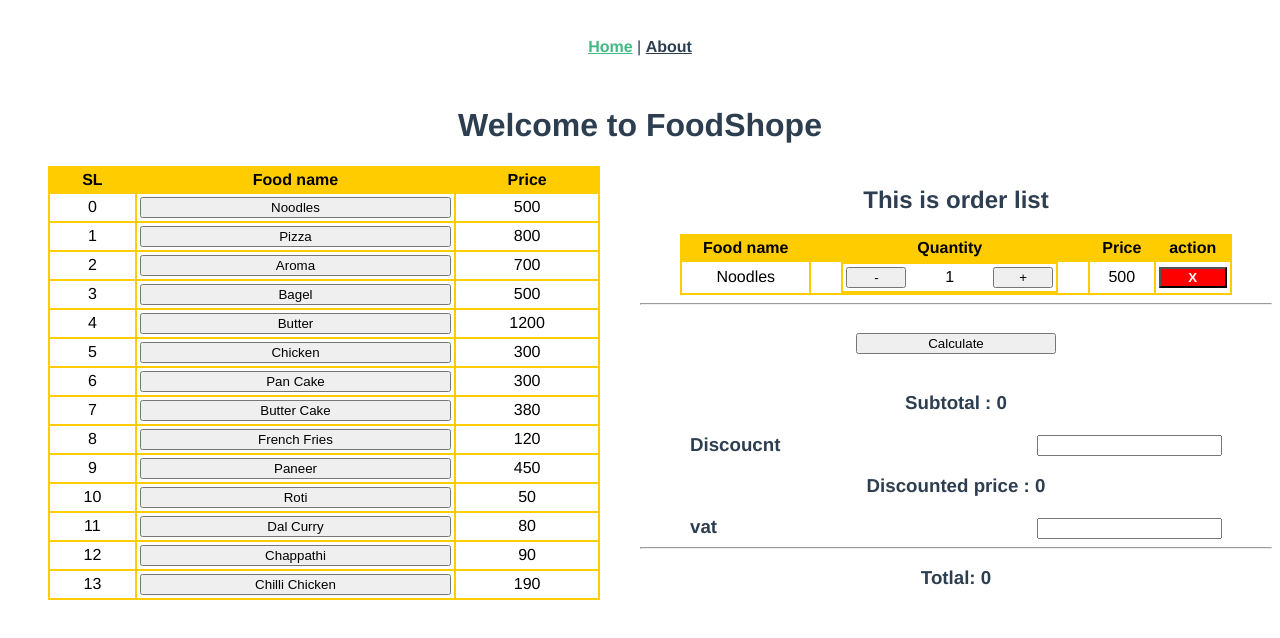
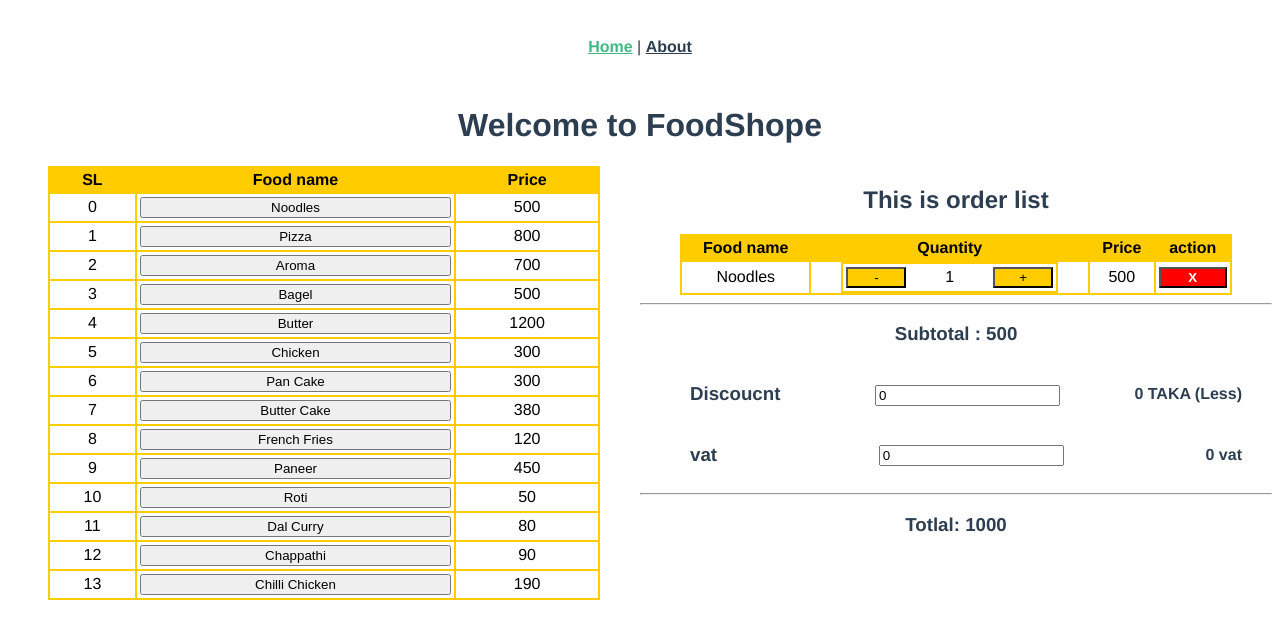
Before and after one commit to parthobepary/second-ecomarch, a Vue app: page / in a window 1280 px wide. Both pictures are taken after a click on the button "Noodles". Shown: the top 638 px of the page. Built offline with nearby package versions, Linux system fonts and the light colour scheme.

Commit message:
auto update done

```diff
--- a/src/components/HelloWorld.vue
+++ b/src/components/HelloWorld.vue
@@ -42,7 +42,7 @@
                     <td>{{ datas.name }}</td>
                     <td class="flex">
                       <button class="xbtn" @click="decriseOne(index)">-</button>
-                      {{ datas.quantity }}
+                      <span>{{ datas.quantity }}</span>
                       <button class="xbtn" @click="incriseOne(index)">+</button>
                     </td>
                     <td>{{ datas.price * datas.quantity }}</td>
@@ -57,21 +57,22 @@
             </div>
             <hr />
             <div>
-              <button @click="invoice" class="cal-btn">Calculate</button>
-              <h3>Subtotal : {{ this.subtotal }}</h3>
+              <h3>Subtotal : {{ subtotall }}</h3>
               <div class="flex">
                 <h3>Discoucnt</h3>
-                <h3><input v-model="discount" type="number" /></h3>
+                <h3><input v-model="discountRate" type="number" /></h3>
+                <h4>{{ this.discount }} TAKA (Less)</h4>
               </div>
               <div>
-                <h3>Discounted price : {{ this.discoundedPrice }}</h3>
+                <!-- <h3>Discounted price : {{ this.discoundedPrice }}</h3> -->
               </div>
               <div class="flex">
                 <h3>vat</h3>
-                <h3><input v-model="vat" type="number" /></h3>
+                <h3><input v-model="vatRate" type="number" /></h3>
+                <h4>{{ this.vats }} vat</h4>
               </div>
               <hr />
-              <h3>Totlal: {{ this.totla }}</h3>
+              <h3>Totlal: {{ total }}</h3>
             </div>
           </div>
         </div>
@@ -87,12 +88,11 @@ export default {
   name: "HelloWorld",
   data() {
     return {
-      discount: "",
-      vat: "",
-      singleDataPrice: 0,
-      subtotal: 0,
-      discoundedPrice: 0,
-      totla: 0,
+      discount: 0,
+      discountRate: 0,
+      vatRate: 0,
+      vats: 0,
+      subtotals: 0,
     };
   },
   computed: {
@@ -100,6 +100,36 @@ export default {
       myData: "footData",
       orderData: "orderData",
     }),
+    subtotall() {
+      let singleQuantity = 0;
+      let singlePrice = 0;
+      let singleTotal = 0;
+      let subtotal = 0;
+
+      this.orderData.map((o) => {
+        singleQuantity = o.quantity;
+        singlePrice = o.price;
+        singleTotal = singleQuantity * singlePrice;
+        subtotal = subtotal + singleTotal;
+        this.subtotals = subtotal + singleTotal;
+      });
+      return subtotal;
+    },
+    total() {
+      let setToal = 0;
+      setToal = this.subtotals - this.discount + this.vats;
+      return setToal;
+    },
+  },
+  watch: {
+    discountRate(nv) {
+      const dis = parseInt(nv);
+      this.discount = (this.subtotals / 2) * (dis / 100);
+    },
+    vatRate(nv) {
+      const vat = parseInt(nv);
+      this.vats = (this.subtotals / 2) * (vat / 100);
+    },
   },
   methods: {
     ...mapActions({
@@ -108,17 +138,6 @@ export default {
       incriseOne: "incriseOne",
       decriseOne: "decriseOne",
     }),
-    invoice() {
-      this.subtotal = 0;
-      this.orderData.map((o) => {
-        this.singleDataPrice = o.quantity * o.price;
-        this.subtotal = this.subtotal + this.singleDataPrice;
-        this.discoundedPrice =
-          this.subtotal - this.subtotal * (parseInt(this.discount) / 100);
-        this.totla =
-          this.discoundedPrice + this.subtotal * (parseInt(this.vat) / 100);
-      });
-    },
   },
 };
 </script>
@@ -127,6 +146,10 @@ export default {
 <style scoped lang="scss">
 .hello {
   text-align: center;
+}
+.xbtn {
+  width: 10px;
+  background-color: #ffcc00;
 }
 .grid {
   display: grid;
--- /dev/null
+++ b/src/components/fakeworld.vue
@@ -0,0 +1,107 @@
+<template>
+  <div id="OrderTable">
+    <h2>OrderTable</h2>
+    <table>
+      <tr>
+        <th>Food Name</th>
+        <th>Quantity</th>
+        <th>Subtotal</th>
+        <th>Action</th>
+      </tr>
+      <tr v-for="food in orderFoods" :key="food.id">
+        <td>{{ food.Food }}</td>
+        <td>
+          <button v-show="food.quantity > 1" @click="redues(food.id)">-</button>
+          <span>{{ food.quantity }}</span>
+          <button @click="incrase(food.id)">+</button>
+        </td>
+        <td>{{ food.Subtotal }}</td>
+        <td><button @click="dlt(food.id)">DLT</button></td>
+      </tr>
+      <tr>
+        <td>Discount</td>
+        <td>
+          <input v-model.number="discountRate" type="number" /> <span>%</span>
+        </td>
+        <td>discount $ {{ discount.toFixed(2) }}</td>
+      </tr>
+      <tr>
+        <td>Vat</td>
+        <td><input v-model.number="vatRate" type="number" /> <span>%</span></td>
+        <td>vat ${{ vat.toFixed(2) }}</td>
+      </tr>
+      <tr>
+        <td>total</td>
+        <td>total price ${{ subTotal.toFixed(2) }}</td>
+      </tr>
+    </table>
+  </div>
+</template>
+<script>
+export default {
+  data() {
+    return {
+      discountRate: 0,
+      discount: 0,
+      vatRate: 0,
+      vat: 0,
+    };
+  },
+  computed: {
+    totalPrice() {
+      let totalPrice = 0;
+      this.orderFoods.map((food) => (totalPrice += food.price));
+      return totalPrice;
+    },
+    orderFoods() {
+      return this.$store.state.orderFoods;
+    },
+    subTotal() {
+      return this.totalPrice - this.discount + this.vat;
+    },
+  },
+  watch: {
+    orderFoods(nv) {
+      console.log(nv);
+    },
+    discountRate(nv) {
+      this.discount = (this.totalPrice / 100) * nv;
+    },
+    vatRate(nv) {
+      this.vat = (this.totalPrice / 100) * nv;
+    },
+  },
+  methods: {
+    redues(id) {
+      this.$store.commit("reduesQuantity", id);
+    },
+    incrase(id) {
+      this.$store.commit("incraseQuantity", id);
+    },
+    dlt(id) {
+      this.$store.commit("deleteFood", id);
+    },
+  },
+};
+</script>
+<style scoped>
+#OrderTable {
+  width: 80%;
+  margin: auto;
+  font-family: arial;
+}
+table {
+  width: 100%;
+}
+table,
+tr,
+td,
+th {
+  border: 1px solid #333;
+  border-collapse: collapse;
+  padding: 10px 5px;
+}
+button {
+  cursor: pointer;
+}
+</style>
--- a/src/store/index.js
+++ b/src/store/index.js
@@ -83,7 +83,6 @@ export default new Vuex.Store({
   mutations: {
     ADD_ORDER(state, item) {
       let isExsit = state.orderData.find((or) => or.name === item.Food);
-      console.log(isExsit);
       if (isExsit) {
         isExsit.quantity += 1;
       } else {
```
